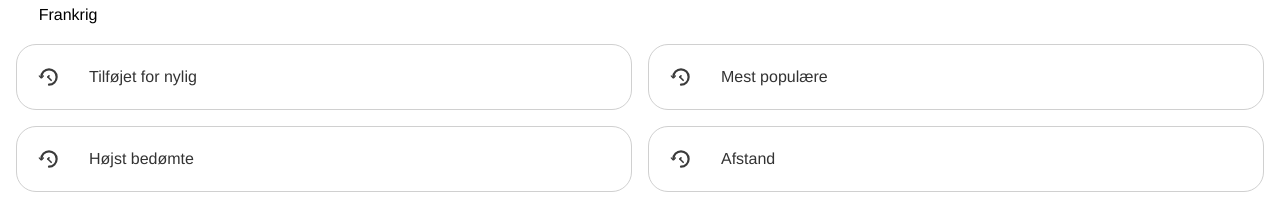
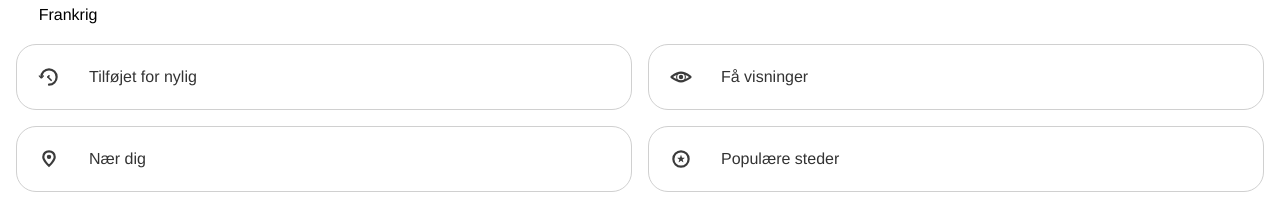
Before and after one commit to mamelishah/gemly-project-webapplication, a React (Vite) app: page / in a window 1280 px wide. Shown: the part 750-952 px from the top of the page. Built offline with nearby package versions, Linux system fonts and the light colour scheme.

Commit message:
Update SortExploreCard components with new icons and text

```diff
--- a/src/App.tsx
+++ b/src/App.tsx
@@ -6,6 +6,9 @@ import CountryCircleCard from "./components/cards/CountryCircleCard";
 import PlanToTravelCard from "./components/cards/PlanToTravelCard";
 import SortExploreCard from "./components/cards/SortExploreCard";
 import addedRecently from "/src/assets/icons/Sortér efter/addedRecently-icon.svg";
+import fewViews from "/src/assets/icons/Sortér efter/fewViews-icon.svg";
+import nearYou from "/src/assets/icons/Sortér efter/nearYou-icon.svg";
+import popular from "/src/assets/icons/Sortér efter/popular-icon.svg";
 
 function App() {
   return (
@@ -30,9 +33,9 @@ function App() {
         }}
       >
         <SortExploreCard icon={addedRecently} text="Tilføjet for nylig" />
-        <SortExploreCard icon={addedRecently} text="Mest populære" />
-        <SortExploreCard icon={addedRecently} text="Højst bedømte" />
-        <SortExploreCard icon={addedRecently} text="Afstand" />
+        <SortExploreCard icon={fewViews} text="Få visninger" />
+        <SortExploreCard icon={nearYou} text="Nær dig" />
+        <SortExploreCard icon={popular} text="Populære steder" />
       </div>
       <div style={{ display: "flex", padding: "1rem", gap: "1rem" }}>
         <PlanToTravelCard />
```
